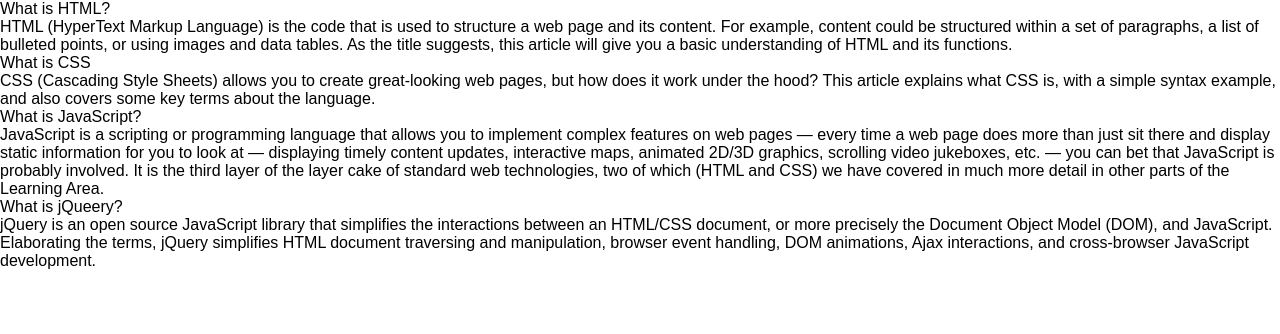
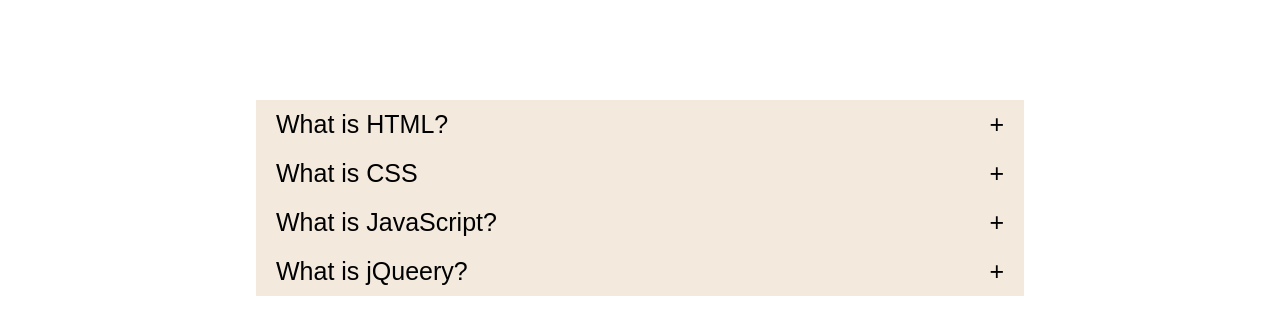
Before and after one commit to kashifaxioned/accordion, a plain HTML site: page index.html in a window 1280 px wide. Drawn offline with Linux system fonts and the light colour scheme.

Commit message:
styling added

```diff
--- a/assets/css/style.css
+++ b/assets/css/style.css
@@ -120,7 +120,45 @@ li {
   main styling starts here
 =================================*/
 
+.accordion-container {
+  width: 60%;
+  margin: 100px auto;
+  display: flex;
+  flex-flow: column wrap;
+}
 
+.accordion-item {
+
+}
+
+.accordion-heading {
+  padding: 10px 20px;
+  display: flex;
+  justify-content: space-between;
+  background-color: #F3E9DD;
+  cursor: pointer;
+  font-size: 25px;
+}
+
+.accordion-heading::after {
+  content: "+";
+  flex-basis: auto;
+}
+
+.show .accordion-heading::after{ content: "-"; }
+
+.accordion-info {
+  padding: 40px 20px;
+  display: none;
+  line-height: 1.6;
+  transform: translateY(-100px);
+  transition: .5s ease-in-out;
+}
+
+.show .accordion-info {
+  display: block;
+  transform: translateY(0);
+}
 
 
 
```
